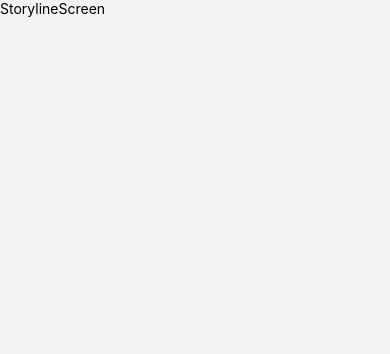
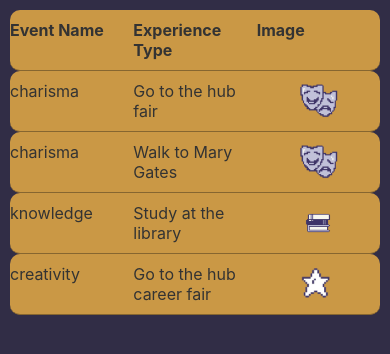
Before and after one commit to itsrobel/QuestForge, a React Native app in the folder native/: screen /TrackStory in a window 390 px wide. Shown: the top 354 px of the page. Built offline with nearby package versions, Linux system fonts and the light colour scheme.

Commit message:
track storyline table done

```diff
--- a/native/screens/TrackStoryline.js
+++ b/native/screens/TrackStoryline.js
@@ -1,13 +1,84 @@
-import * as React from 'react-native';
-import { View, Text, Button } from 'react-native';
+import * as React from 'react';
+import { ScrollView, View, Text, StyleSheet, Image } from 'react-native';
 
-const TrackStory = ({ navigation }) => {
-    return (
-        <View>
-        <Text>StorylineScreen </Text>
+const raidImage = require('../assets/Controller icon.png'); // Replace with your actual image path
+const knowImage = require('../assets/books_icon.png'); // Replace with your actual image path
+const charImage = require('../assets/Drama Masks from Figma.png'); // Replace with your actual image path
+const creativityImage = require('../assets/Star icon.png'); // Replace with your actual image path
 
+// Sample data for the table
+const tableData = [
+  { id: '1', name: 'Go to the hub fair', type: 'charisma', status: 'current'},
+  { id: '2', name: 'Walk to Mary Gates', type: 'charisma', status: 'past' },
+  { id: '3', name: 'Study at the library', type: 'knowledge', status: 'past' },
+  { id: '3', name: 'Go to the hub career fair', type: 'creativity', status: 'past' },
+];
+
+const TrackStory = () => {
+  // Always return JSX from your component
+  return (
+    <ScrollView style={styles.container}>
+         <View style={styles.tableContainer}>
+      {/* Table Header */}
+      <View style={styles.tableRow}>
+        <Text style={[styles.tableCell, styles.headerCell]}>Event Name</Text>
+        <Text style={[styles.tableCell, styles.headerCell]}>Experience Type</Text>
+        <Text style={[styles.tableCell, styles.headerCell]}>Image</Text>
+      </View>
+
+      {/* Table Rows */}
+      {tableData.map((row) => (
+        <View key={row.id} style={styles.tableRow}>
+          <Text style={styles.tableCell}>{row.type}</Text>
+          <Text style={styles.tableCell}>{row.name}</Text>
+          <View style={styles.imageCell}>
+              {/* Conditionally render images based on type */}
+              {row.type === 'charisma' && <Image source={charImage} style={styles.image} />}
+              {row.type === 'knowledge' && <Image source={knowImage} style={styles.image} />}
+              {row.type === 'creativity' && <Image source={creativityImage} style={styles.image} />}
+              {row.type === 'raid' && <Image source={raidImage} style={styles.image} />}
+            </View>
         </View>
-    );
-}
+      ))}
+      </View>
+    </ScrollView>
+  );
+};
+
+// Styles for the table and cells
+const styles = StyleSheet.create({
+  container: {
+    padding: 10,
+    backgroundColor: '#312D46',
+  },
+
+  tableRow: {
+     backgroundColor: '#CA9845',
+    flexDirection: 'row',
+    borderBottomWidth: 1,
+    borderBottomColor: '#866630',
+    paddingVertical: 10,
+    borderRadius: 10,
+  },
+  tableCell: {
+    flex: 1,
+    textAlign: 'left',
+    fontSize: 16,
+    color: '#333',
+  },
+  headerCell: {
+    fontWeight: 'bold',
+  },
+  imageCell: {
+    flex: 1,
+    justifyContent: 'center',
+    alignItems: 'center',
+  },
+  image: {
+    width: 40, // Proportional image width
+    height: 40, // Proportional image height
+    resizeMode: 'contain', // Maintain aspect ratio
+  },
+});
 
 export default TrackStory;
```
